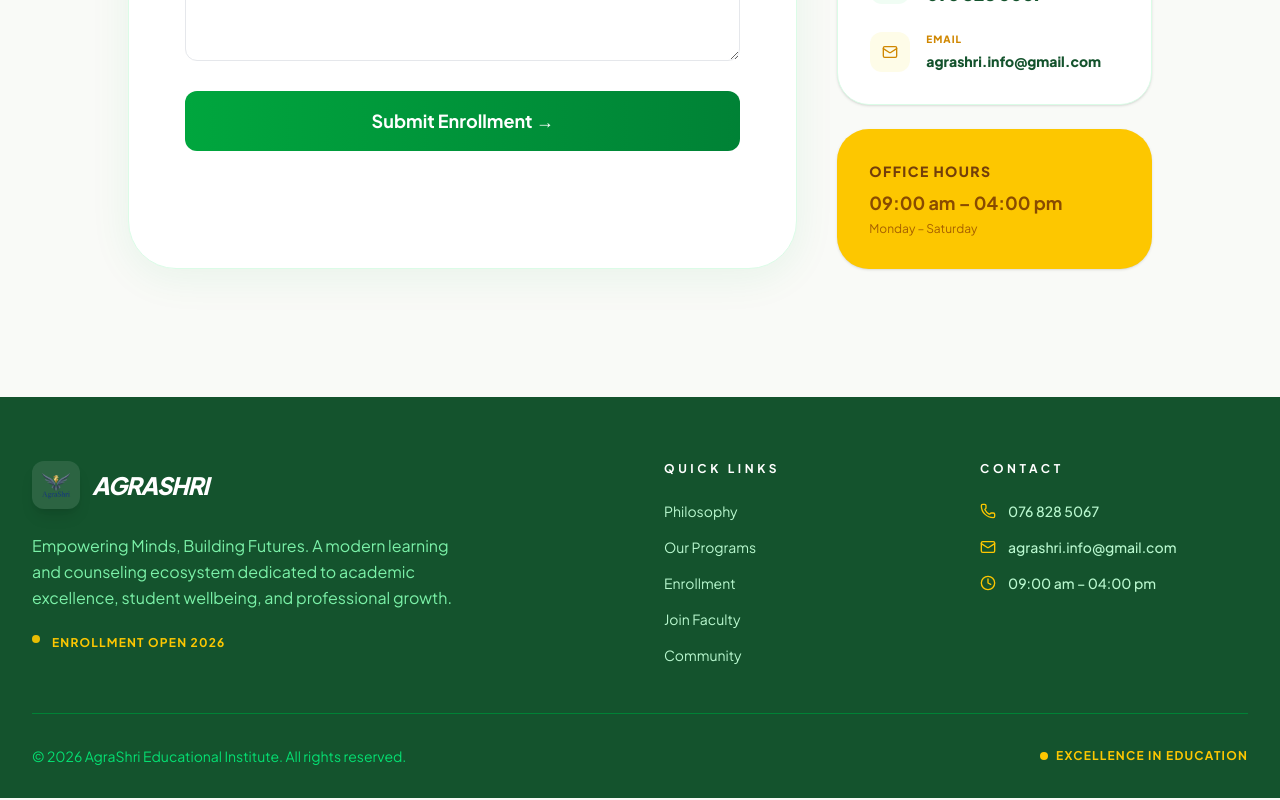
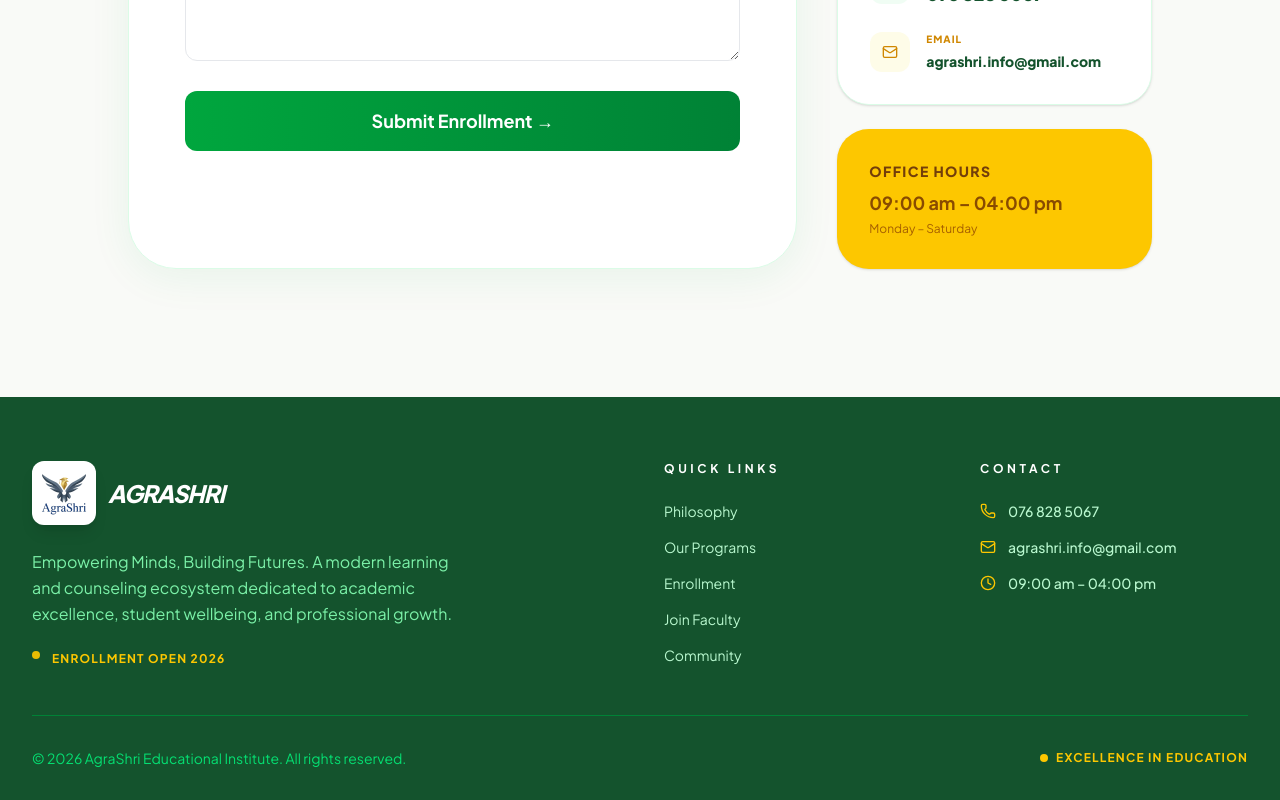
Before and after one commit to pmkpiumi-cpu/AgraShri, a Next.js app: page /enroll in a window 1280 px wide. Shown: the part 913-1713 px from the top of the page. Built offline with nearby package versions, Linux system fonts and the light colour scheme.

Commit message:
style: fix logo visibility in footer and increase size in navbar

```diff
--- a/src/components/Footer.tsx
+++ b/src/components/Footer.tsx
@@ -9,12 +9,12 @@ export default function Footer() {
         <div className="grid grid-cols-1 md:grid-cols-4 gap-12 mb-12">
           <div className="col-span-1 md:col-span-2">
             <div className="flex items-center gap-3 mb-6">
-              <div className="relative w-12 h-12 overflow-hidden rounded-xl shadow-lg bg-white/10 p-1">
+              <div className="relative w-16 h-16 overflow-hidden rounded-xl shadow-lg bg-white p-2">
                 <Image
                   src="/logo.png"
                   alt="AgraShri Logo"
                   fill
-                  className="object-contain p-1"
+                  className="object-contain"
                 />
               </div>
               <h2 className="text-2xl font-black text-white uppercase italic tracking-tighter">AgraShri</h2>
--- a/src/components/Navbar.tsx
+++ b/src/components/Navbar.tsx
@@ -36,7 +36,7 @@ export default function Navbar() {
         `}>
           <div className="flex items-center">
             <Link href="/" className="group flex items-center gap-3">
-              <div className="relative w-12 h-12 overflow-hidden rounded-xl group-hover:scale-110 transition-transform duration-300">
+              <div className="relative w-16 h-16 overflow-hidden rounded-xl group-hover:scale-110 transition-transform duration-300">
                 <Image
                   src="/logo.png"
                   alt="AgraShri Logo"
@@ -92,7 +92,7 @@ export default function Navbar() {
           >
             <div className="flex justify-between items-center mb-12">
               <Link href="/" className="flex items-center gap-3" onClick={() => setIsOpen(false)}>
-                <div className="relative w-12 h-12 overflow-hidden rounded-xl">
+                <div className="relative w-16 h-16 overflow-hidden rounded-xl">
                   <Image
                     src="/logo.png"
                     alt="AgraShri Logo"
```
